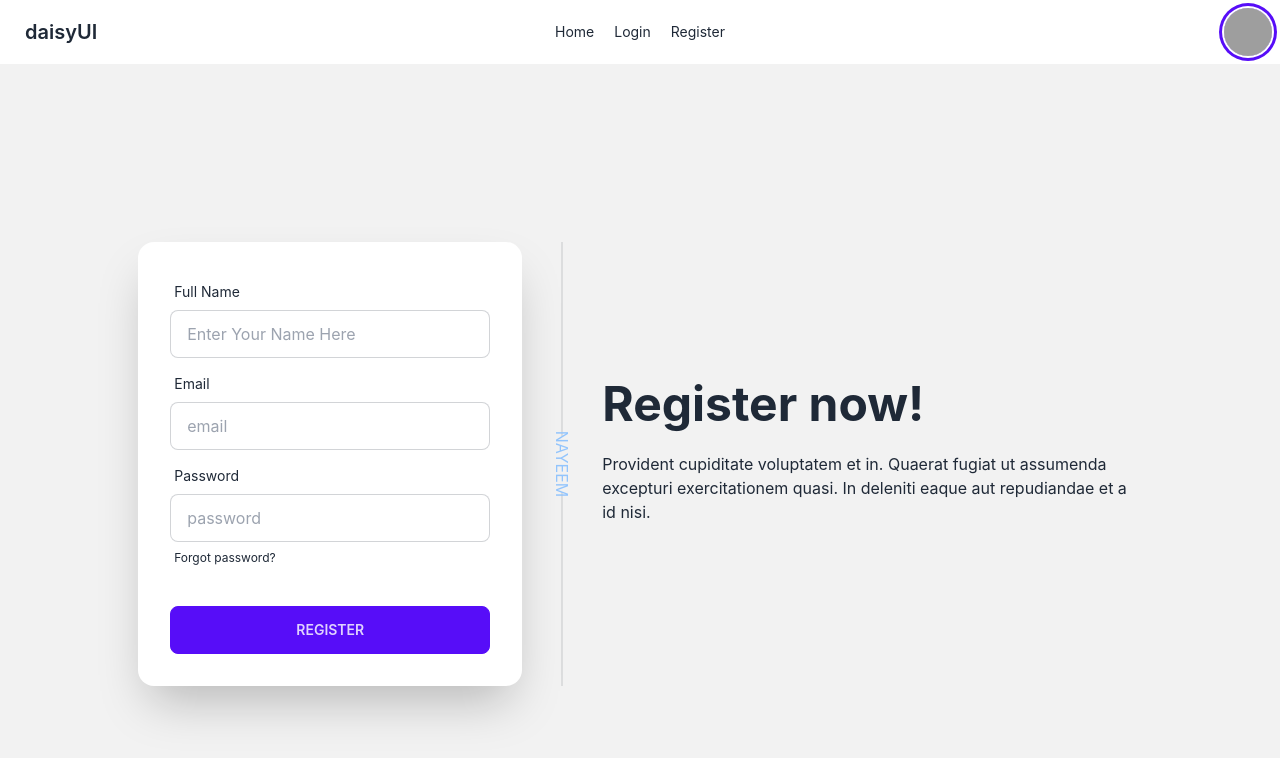
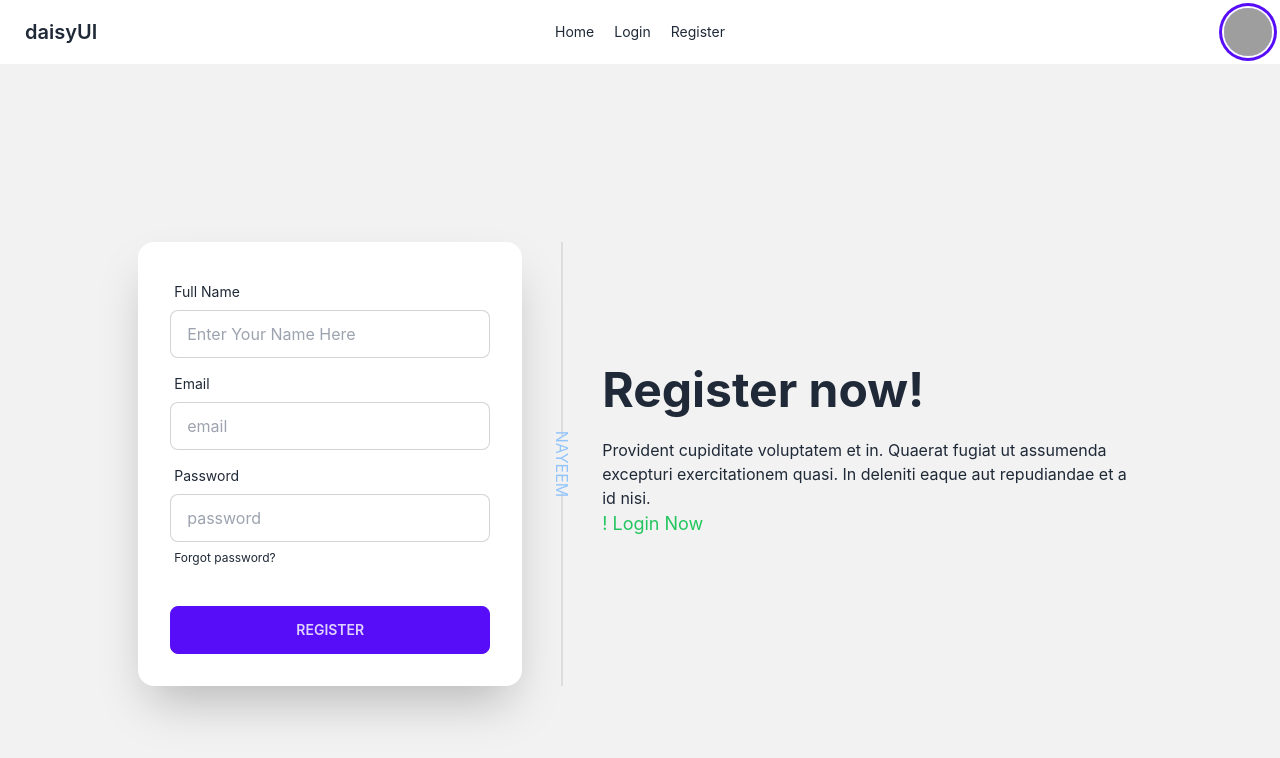
Before and after one commit to Nayeemmnt999/Hotel-privet-route, a React (Create React App) app: page /register in a window 1280 px wide. Shown: the top 758 px of the page. Built offline with nearby package versions, Linux system fonts and the light colour scheme; no server answers; grey boxes are pictures that could not be loaded.

Commit message:
bug fixing

```diff
--- a/src/componant/Login/Login.js
+++ b/src/componant/Login/Login.js
@@ -1,13 +1,13 @@
 import React, { useContext } from 'react';
 import { AuthContex } from '../../UserContex/UserContex';
 import { toast } from 'react-toastify';
-import { useLocation, useNavigate } from 'react-router-dom';
+import { Link, useLocation, useNavigate } from 'react-router-dom';
 // import { Navigate } from 'react-router-dom';
 
 
 const Login = () => {
 
-    const { login } = useContext(AuthContex)
+    const { login, users } = useContext(AuthContex)
     const navigate = useNavigate()
     let location = useLocation();
 
@@ -24,9 +24,17 @@ const Login = () => {
             .then((userCredential) => {
                 // Signed in
                 const user = userCredential.user;
+                form.reset()
                 console.log(user);
                 toast.success('log in sucess')
-                form.reset()
+                if (user.emailVerified) {
+                    return toast.success('Email Verified')
+                }
+                else {
+                    return toast.error('email Unverified')
+                }
+
+
                 navigate(from, { replace: true })
                 // Navigate('/')
                 // ...
@@ -44,7 +52,7 @@ const Login = () => {
             <div className="hero-content flex-col lg:flex-row-reverse">
                 <div className="text-center lg:text-left">
                     <h1 className="text-5xl font-bold">Login now!</h1>
-                    <p className="py-6">Provident cupiditate voluptatem et in. Quaerat fugiat ut assumenda <br></br> excepturi exercitationem quasi. In deleniti eaque aut repudiandae et a id nisi.</p>
+                    <p className="py-6">Provident cupiditate voluptatem et in. Quaerat fugiat ut assumenda <br></br> excepturi exercitationem quasi. In deleniti eaque aut repudiandae et a id nisi. <Link to={'/register'}> <p className=' text-rose-500 text-lg'> ! Register Now</p></Link></p>
                 </div>
                 <div className="divider divider-horizontal "><p className=' rotate-90 text-blue-300'> NAYEEM </p> </div>
 
--- a/src/componant/Register/Register.js
+++ b/src/componant/Register/Register.js
@@ -2,6 +2,7 @@ import React, { useContext, useState } from 'react';
 import { AuthContex } from '../../UserContex/UserContex';
 import { toast } from 'react-toastify';
 import { sendEmailVerification } from 'firebase/auth';
+import { Link } from 'react-router-dom';
 
 const Register = () => {
     const { emailVerify, auth, userUpdate } = useContext(AuthContex)
@@ -34,7 +35,7 @@ const Register = () => {
 
                 sendEmailVerification(auth.currentUser)
                     .then(() => {
-                        toast.warning('veryfy your email')
+                        toast.warning('Go to mail box and veryfy your email')
                     });
 
             })
@@ -54,7 +55,7 @@ const Register = () => {
                 </div> */}
                 <div className="text-center lg:text-left">
                     <h1 className="text-5xl font-bold">Register now!</h1>
-                    <p className="py-6">Provident cupiditate voluptatem et in. Quaerat fugiat ut assumenda <br></br> excepturi exercitationem quasi. In deleniti eaque aut repudiandae et a id nisi.</p>
+                    <p className="py-6">Provident cupiditate voluptatem et in. Quaerat fugiat ut assumenda <br></br> excepturi exercitationem quasi. In deleniti eaque aut repudiandae et a id nisi. <Link to={'/login'}> <p className=' text-green-500 text-lg'>! Login Now</p> </Link> </p>
                 </div>
                 <div className="divider divider-horizontal "><p className=' rotate-90 text-blue-300'> NAYEEM </p> </div>
 
```
